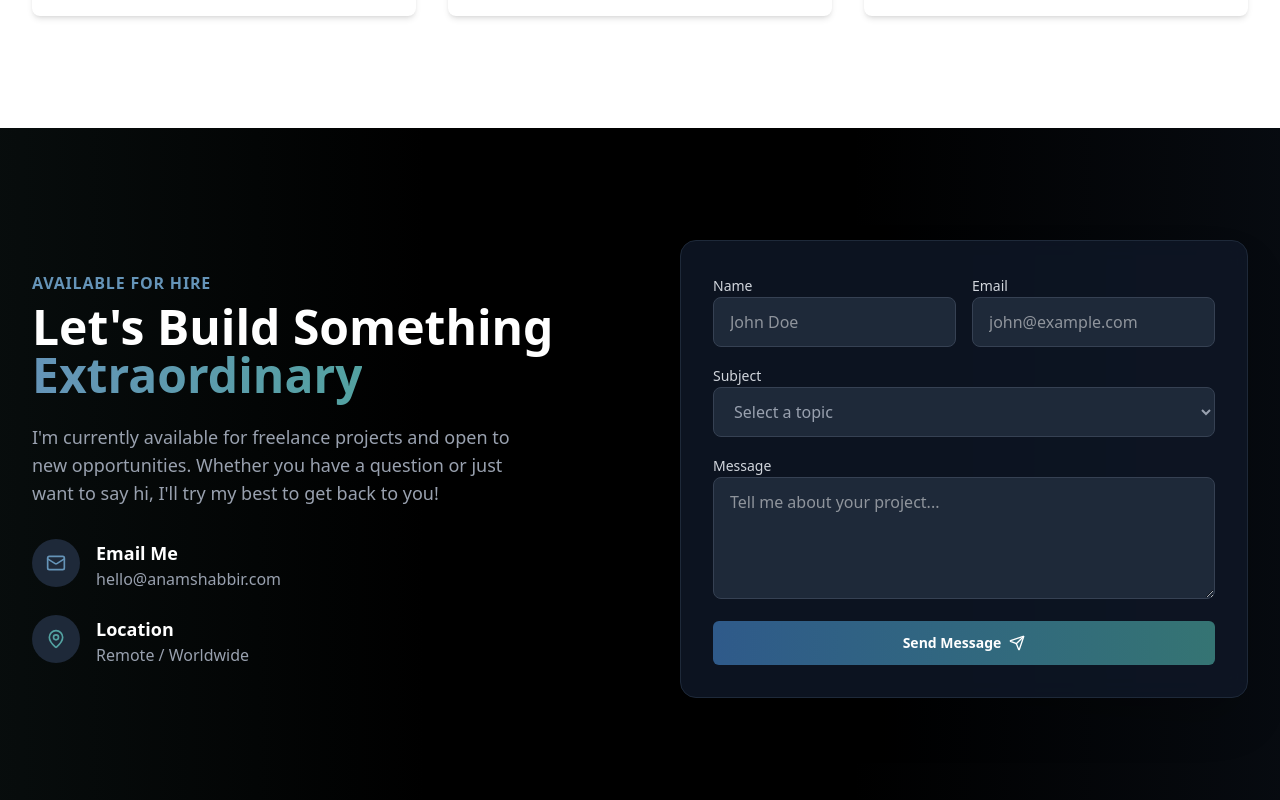
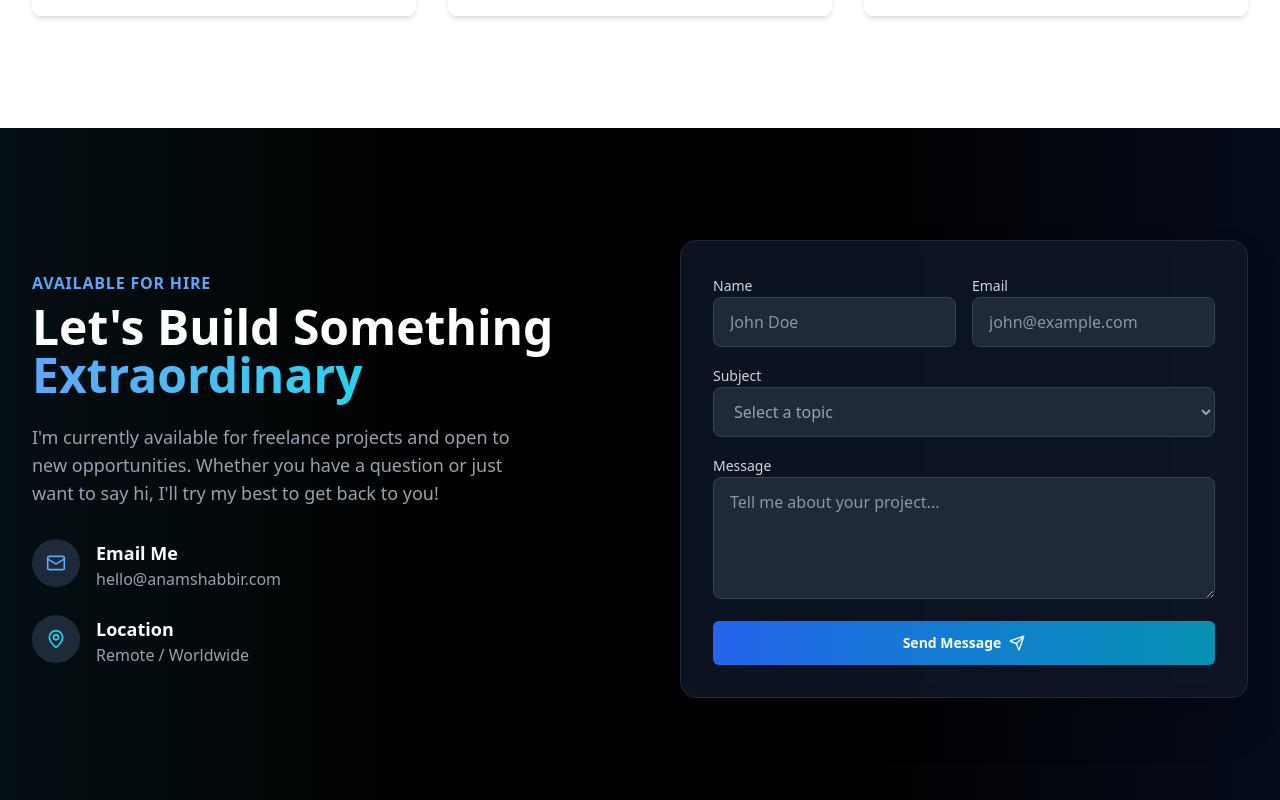
Before and after one commit to anumshabbir984-sketch/anamshabbir, a Next.js app: page / in a window 1280 px wide. Shown: the part 5280-6080 px from the top of the page. Built offline with nearby package versions, Linux system fonts and the light colour scheme.

Commit message:
Refresh site with modern cool color palette (Electric Blue, Cyan, Violet)

```diff
--- a/app/globals.css
+++ b/app/globals.css
@@ -2,56 +2,58 @@
 
 /* Custom Color Palette - Professional Brand Colors */
 :root {
-  --background: #FFFFFF;
-  --foreground: #2F3437;
+  --background: #f8fafc;
+  /* Cooler White (Slate 50) */
+  --foreground: #0f172a;
+  /* Slate 900 */
 
-  /* Primary Colors - Blue Gray (#3A6EA5) */
-  --primary-50: #f0f5f9;
-  --primary-100: #dce7f0;
-  --primary-200: #bdd2e3;
-  --primary-300: #92b5cf;
-  --primary-400: #6594b8;
-  --primary-500: #3A6EA5;
-  --primary-600: #2f5a8a;
-  --primary-700: #274971;
-  --primary-800: #243e5f;
-  --primary-900: #223550;
+  /* Primary Colors - Electric Royal Blue */
+  --primary-50: #eff6ff;
+  --primary-100: #dbeafe;
+  --primary-200: #bfdbfe;
+  --primary-300: #93c5fd;
+  --primary-400: #60a5fa;
+  --primary-500: #3b82f6;
+  --primary-600: #2563eb;
+  --primary-700: #1d4ed8;
+  --primary-800: #1e40af;
+  --primary-900: #1e3a8a;
 
-  /* Secondary Colors - Soft Teal (#53A2A1) */
-  --secondary-50: #f0f9f9;
-  --secondary-100: #d9f0f0;
-  --secondary-200: #b6e2e1;
-  --secondary-300: #86cccb;
-  --secondary-400: #53A2A1;
-  --secondary-500: #428f8e;
-  --secondary-600: #357473;
-  --secondary-700: #2f5e5d;
-  --secondary-800: #2b4e4e;
-  --secondary-900: #253f3f;
+  /* Secondary Colors - Cyber Cyan */
+  --secondary-50: #ecfeff;
+  --secondary-100: #cffafe;
+  --secondary-200: #a5f3fc;
+  --secondary-300: #67e8f9;
+  --secondary-400: #22d3ee;
+  --secondary-500: #06b6d4;
+  --secondary-600: #0891b2;
+  --secondary-700: #0e7490;
+  --secondary-800: #155e75;
+  --secondary-900: #164e63;
 
-  /* Accent Colors - Warm Amber (#F4A259) */
-  --accent-50: #fef6ed;
-  --accent-100: #fde9d5;
-  --accent-200: #fbcfaa;
-  --accent-300: #f8af74;
-  --accent-400: #F4A259;
-  --accent-500: #f17d28;
-  --accent-600: #e2611d;
-  --accent-700: #bb4a19;
-  --accent-800: #953c1b;
-  --accent-900: #783319;
+  /* Accent Colors - Electric Violet */
+  --accent-50: #f5f3ff;
+  --accent-100: #ede9fe;
+  --accent-200: #ddd6fe;
+  --accent-300: #c4b5fd;
+  --accent-400: #a78bfa;
+  --accent-500: #8b5cf6;
+  --accent-600: #7c3aed;
+  --accent-700: #6d28d9;
+  --accent-800: #5b21b6;
+  --accent-900: #4c1d95;
 
-  /* Neutral Colors - Charcoal Gray & Off White */
-  --gray-50: #F6F6F6;
-  --gray-100: #eeeeee;
-  --gray-200: #e0e0e0;
-  --gray-300: #bbbbbb;
-  --gray-400: #9e9e9e;
-  --gray-500: #757575;
-  --gray-600: #616161;
-  --gray-700: #424242;
-  --gray-800: #2F3437;
-  --gray-900: #1a1d1f;
+  /* Neutral Colors - Slate Gray */
+  --gray-50: #f8fafc;
+  --gray-100: #f1f5f9;
+  --gray-200: #e2e8f0;
+  --gray-300: #cbd5e1;
+  --gray-400: #94a3b8;
+  --gray-500: #64748b;
+  --gray-600: #475569;
+  --gray-700: #334155;
+  --gray-800: #1e293b;
+  --gray-900: #0f172a;
 }
 
 @theme inline {
@@ -100,8 +102,9 @@
 
 @media (prefers-color-scheme: dark) {
   :root {
-    --background: #0a0a0a;
-    --foreground: #ededed;
+    --background: #020617;
+    /* Deep Slate Black */
+    --foreground: #f8fafc;
   }
 }
 
```
